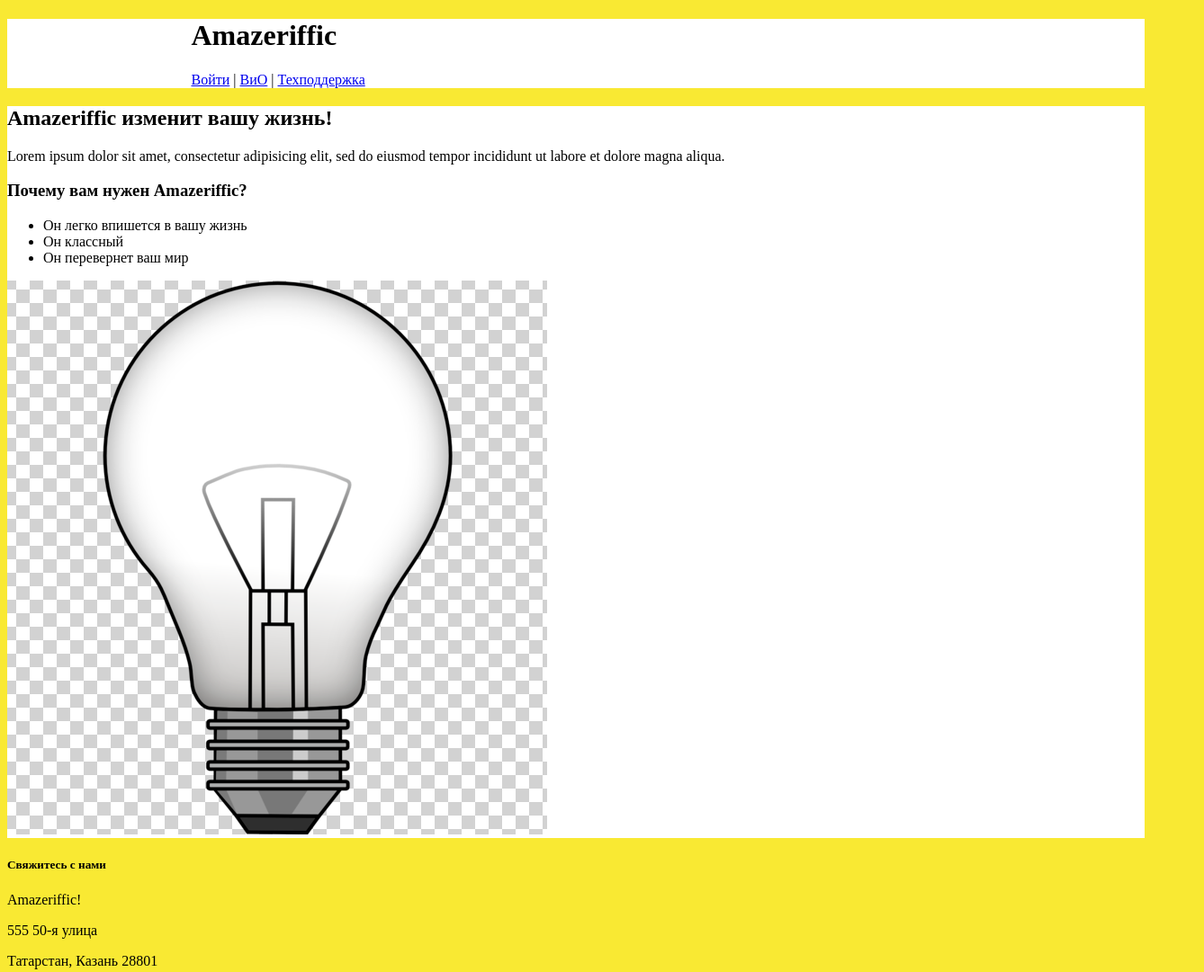
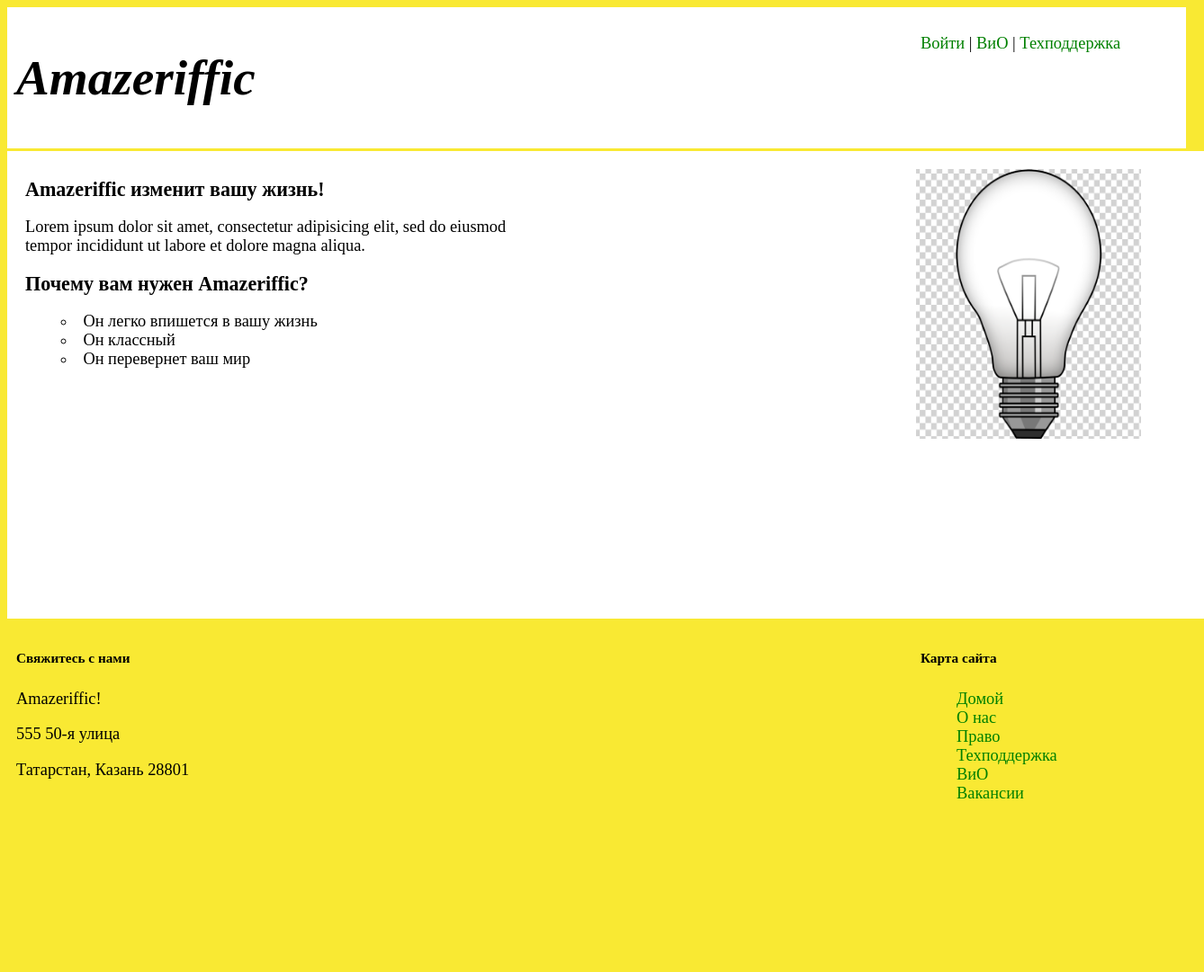
Before and after one commit to Destg1n/WEB, a plain HTML site: page main.html in a window 1280 px wide. Shown: the top 1081 px of the page at 90% size, 1338 px wide, since content can reach past the window. After the commit the page ends 929 px from the top, so only its background shows below. Drawn offline with Linux system fonts and the light colour scheme.

Commit message:
Добавил классы и стили

```diff
--- a/main.html
+++ b/main.html
@@ -17,6 +17,8 @@
 </div>
 </header>
 <main>
+<div class="container">
+<div class="main_block">
 <h2>Amazeriffic изменит вашу жизнь!</h2>
 <p>Lorem ipsum dolor sit amet, consectetur adipisicing elit, sed do eiusmod tempor
 incididunt ut labore et dolore magna aliqua.</p>
@@ -26,9 +28,15 @@ incididunt ut labore et dolore magna aliqua.</p>
 <li>Он классный</li>
 <li>Он перевернет ваш мир</li>
 </ul>
-<img src="lightbuld.png" alt="Изображение лампочки">
+</div>
+<div class="image">
+<img src="lightbuld.png" alt="Изображение лампочки" width="250" height="300">
+</div>
+</div>
 </main>
-<footer><div class="contact">
+<footer>
+<div class="container">
+<div class="contact">
 <h5>Свяжитесь с нами</h5>
 <p>Amazeriffic!</p>
 <p>555 50-я улица</p>
@@ -45,6 +53,7 @@ incididunt ut labore et dolore magna aliqua.</p>
 <li><a href="#">Вакансии</a></li>
 </ul>
 </div>
+</div>
 </footer>
 </body>
 </html>
--- a/style.css
+++ b/style.css
@@ -1,16 +1,84 @@
-body {
-background: #f9e933;
+body{
+    background: #f9e933;
+    font-family: 'Droid sans';
+	font-size: 115%;
 }
-header, main, footer {
-min-width: 855px;
+a {
+	text-decoration: none;
+	color: green;
 }
-header .container, main .container, footer .container {
-max-width: 855px;
-margin: auto;
+a:hover {
+	text-decoration: underline;
+	color: green;
 }
-header {
-background: white;
+h1, h2, h3, h4{
+    font-family: Ubuntu;
+    font-size: 120%;
 }
-main {
-background: white;
+header, main, footer{
+    min-width: 1290px;
 }
+header .container, main .container, footer .container{
+    max-width: 1290px;
+    margin: auto;
+}
+header{
+    background: white;
+    overflow: auto;
+    margin-bottom: 3px;
+    padding: 10px;
+}
+header h1 {
+    float: left;
+    width: 570px;
+    font-size: 300%;
+    font-style: italic;
+}
+header nav {
+    float: right;
+    width: 285px;
+    padding-top: 20px;
+}
+main{
+    background: white;
+    overflow: auto;
+    padding: 20px;
+    height: 480px;
+}
+main .main_block{
+    float: left;
+    width: 570px;
+}
+main .image{
+    float: right;
+    width: 300px;
+	margin-top: 0px;
+}
+main h2{
+    font-size: 120%;
+    margin-top: 10px;
+    margin-bottom: 10px;
+}
+main h3{
+    margin-top: 10px;
+    margin-bottom: 5px;
+}
+ul{
+	list-style: circle;
+	list-style-position: inside;
+}
+.sitemap li {
+	list-style: none;
+}
+footer {
+	overflow: auto;
+	padding: 10px;
+}
+footer .contact {
+	float: left;
+	width: 570px;
+}
+footer .sitemap {
+	float: right;
+	width: 285px;
+}
```
